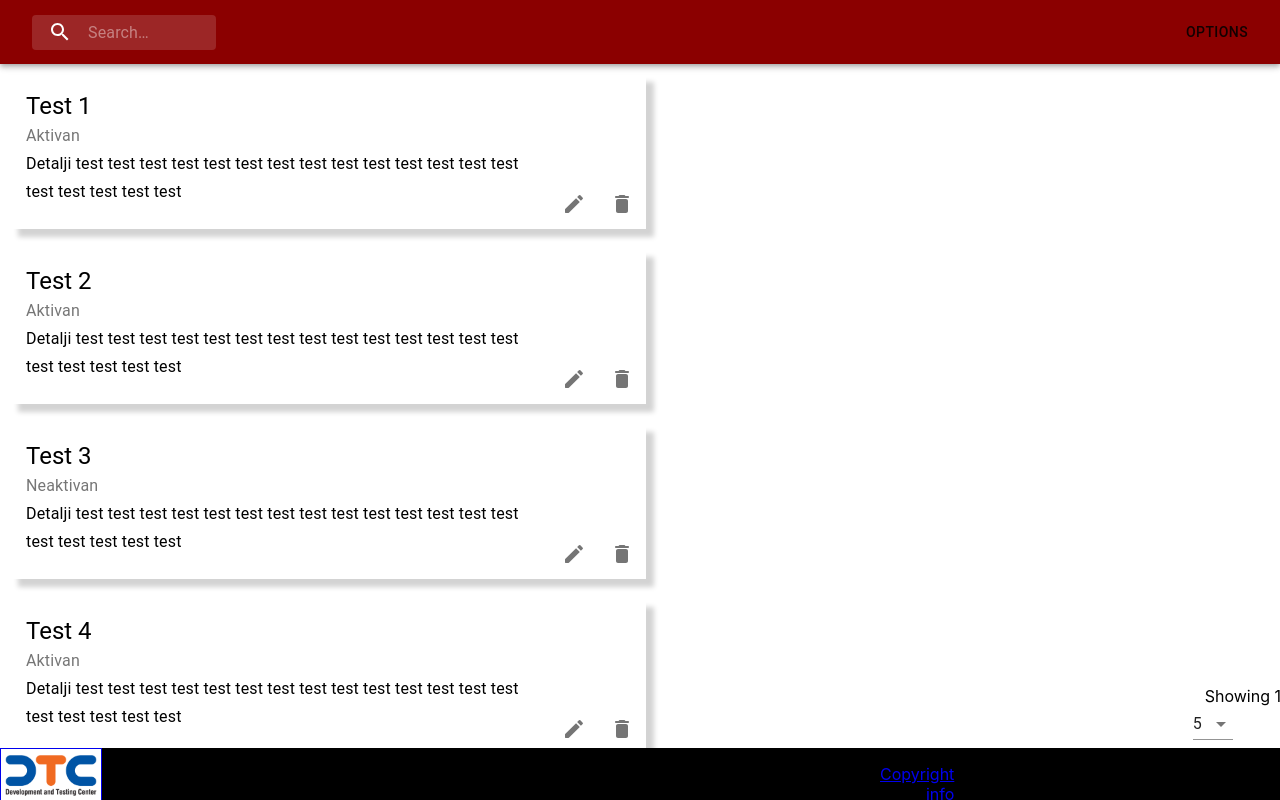
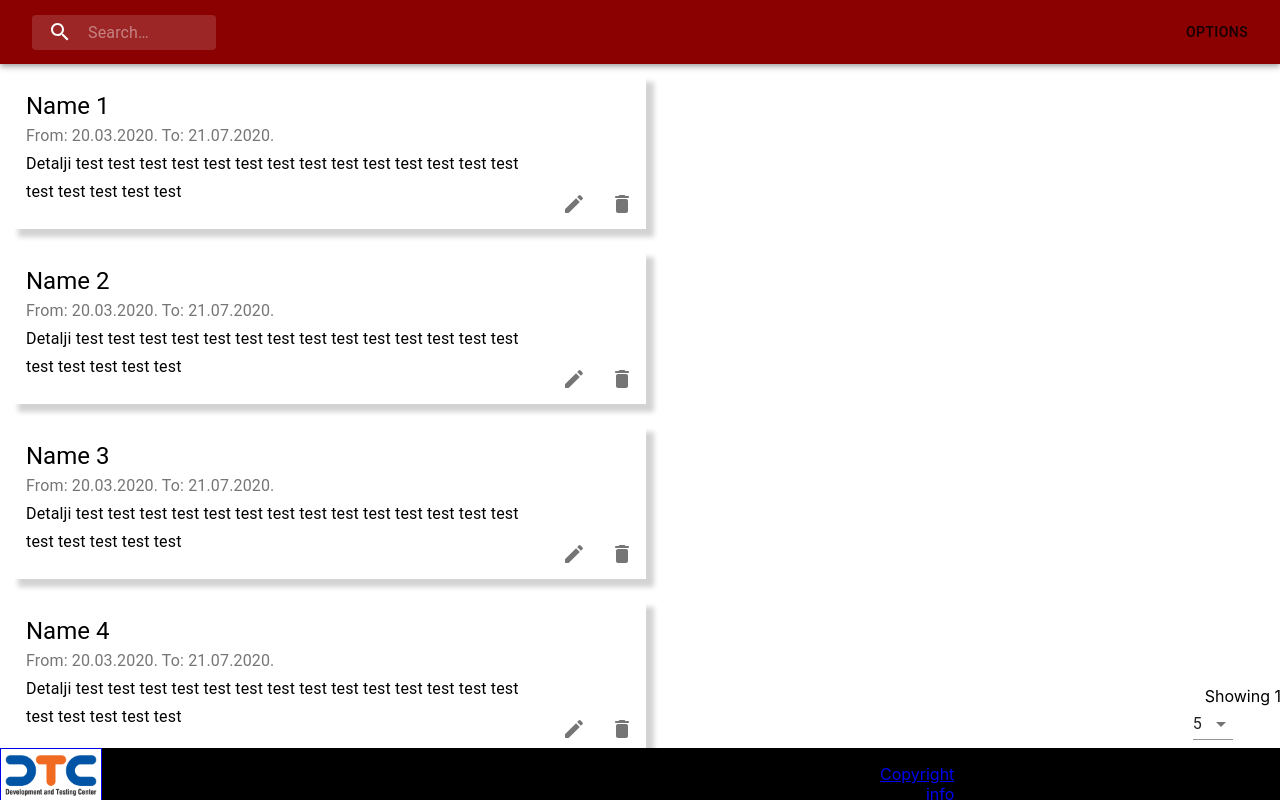
Before and after one commit to MilicaLj97/React-App, a React (Create React App) app: page / in a window 1280 px wide. Built offline with nearby package versions, Linux system fonts and the light colour scheme.

Commit message:
Added roleData for RoleList page

```diff
--- a/src/RoleList.js
+++ b/src/RoleList.js
@@ -4,7 +4,7 @@ import CardContent from '@material-ui/core/CardContent';
 import CardMedia from '@material-ui/core/CardMedia';
 import IconButton from '@material-ui/core/IconButton';
 import Typography from '@material-ui/core/Typography';
-import cardData from './cardData';
+import roleData from './roleData';
 import EditRoundedIcon from '@material-ui/icons/EditRounded';
 import DeleteRoundedIcon from '@material-ui/icons/DeleteRounded';
 import AppBar from './AppBar';
@@ -59,7 +59,7 @@ export default function TitlebarGridList() {
 
 <div>
   <AppBar/>
-{cardData.map(tile => (
+{roleData.map(tile => (
 
     <div className={classes.root}>
       <div className={classes.superdiv}>
@@ -68,10 +68,10 @@ export default function TitlebarGridList() {
 
       <CardContent className={classes.content}>
         <Typography component="h5" variant="h5">
-          {tile.title}
+          {tile.Name}
         </Typography>
         <Typography variant="subtitle1" color="textSecondary">
-          {tile.status}
+         From: {tile.AvailabilityFrom} To: {tile.AvailabilityTo }
         </Typography>
         <Typography variant="subtitle1" >
           {tile.details}
--- /dev/null
+++ b/src/roleData.js
@@ -0,0 +1,45 @@
+
+import Slika from './34190918.jpg';
+import logo from './dtc.jpg';
+
+const roleData = [
+    {
+      id: 1,
+      Name: 'Name 1',
+      AvailabilityFrom: '20.03.2020.',
+      AvailabilityTo: '21.07.2020.',
+      details: 'Detalji test test test test test test test test test test test test test test test test test test test',
+      logo: logo,
+
+    },
+    {
+      id: 2,
+      Name: 'Name 2',
+      AvailabilityFrom: '20.03.2020.',
+      AvailabilityTo: '21.07.2020.',
+      details: 'Detalji test test test test test test test test test test test test test test test test test test test',
+
+
+    },
+   {
+    id: 3,
+      Name: 'Name 3',
+      AvailabilityFrom: '20.03.2020.',
+      AvailabilityTo: '21.07.2020.',
+      details: 'Detalji test test test test test test test test test test test test test test test test test test test',
+
+
+    },
+    {
+      id: 4,
+      Name: 'Name 4',
+      AvailabilityFrom: '20.03.2020.',
+      AvailabilityTo: '21.07.2020.',
+      details: 'Detalji test test test test test test test test test test test test test test test test test test test',
+
+    },
+
+
+  ];
+
+  export default roleData;
```
